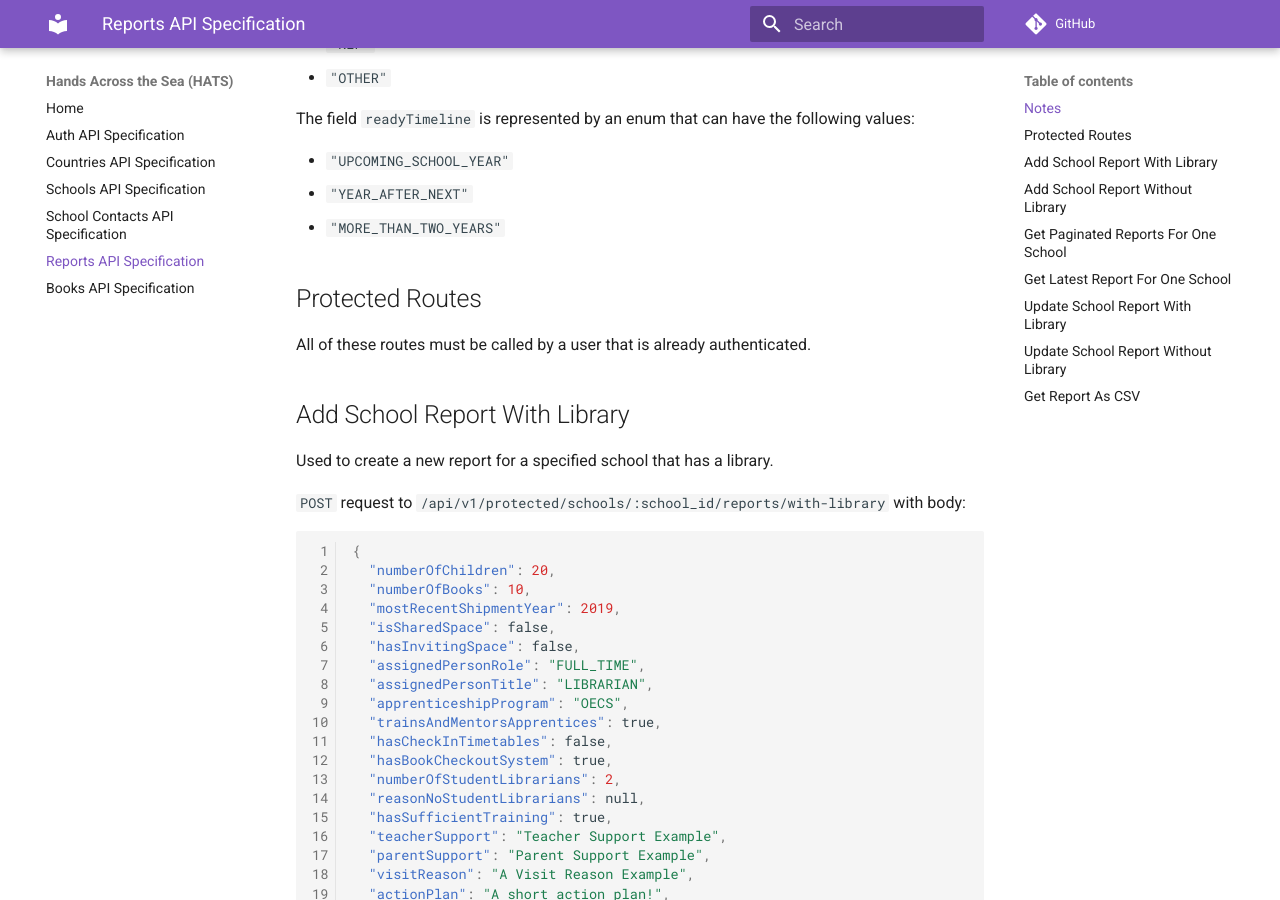
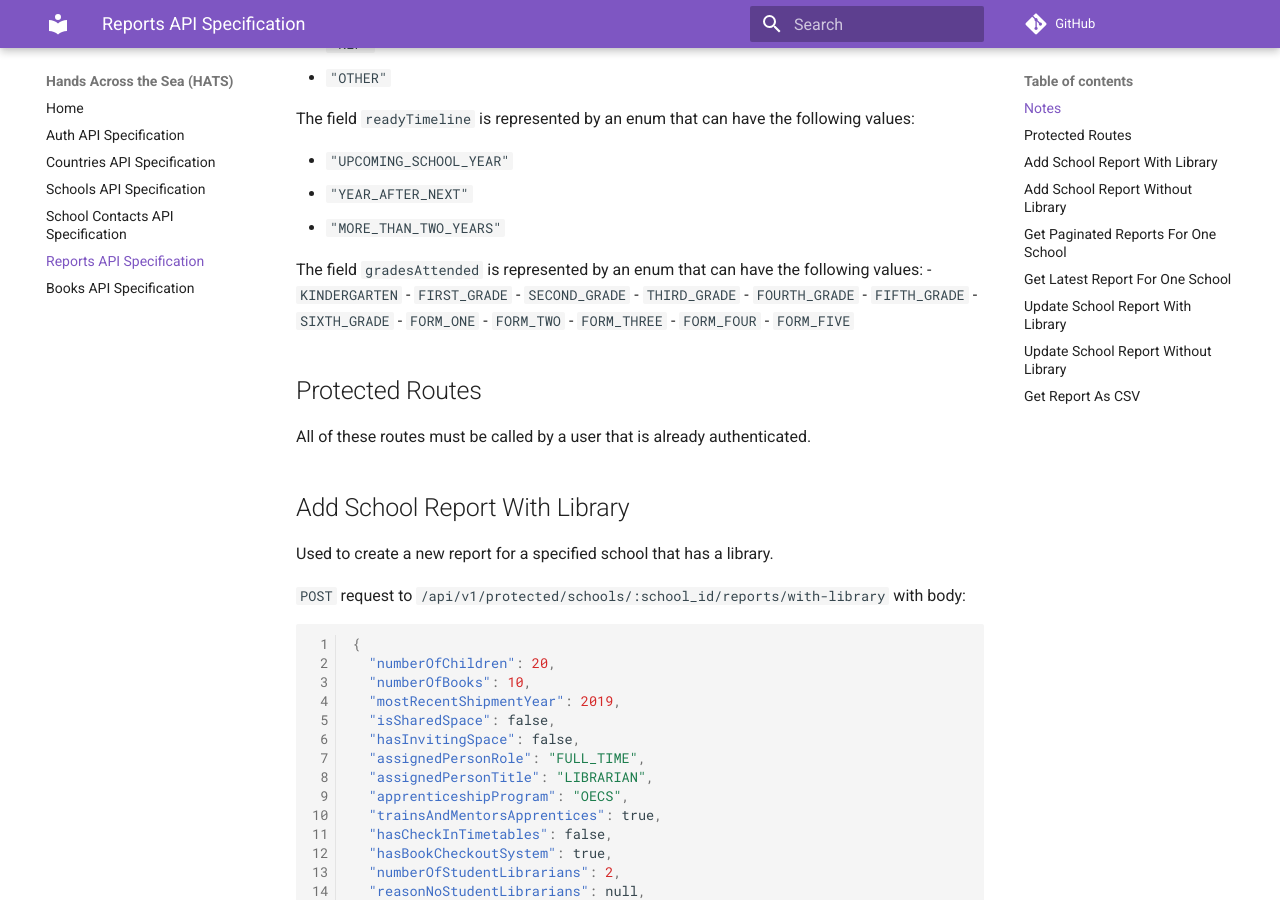
Before and after one commit to Code-4-Community/c4c-dev-docs, an MkDocs documentation site: the page built from docs/hats/api-spec-school-report.md, in a window 1280 px wide and 900 px high, scrolled down 841 px. Built offline with MkDocs 1.6.1 and Material for MkDocs 9.7.7, drawn with Linux system fonts in a browser that asks for light colours; comment, search, counter and statistics services are not loaded.

Commit message:
Added grads attended field

```diff
--- a/docs/hats/api-spec-school-report.md
+++ b/docs/hats/api-spec-school-report.md
@@ -34,6 +34,19 @@ The field `readyTimeline` is represented by an enum that can have the following
 - `"YEAR_AFTER_NEXT"`
 - `"MORE_THAN_TWO_YEARS"`
 
+The field `gradesAttended` is represented by an enum that can have the following values:
+- `KINDERGARTEN`
+- `FIRST_GRADE`
+- `SECOND_GRADE`
+- `THIRD_GRADE`
+- `FOURTH_GRADE`
+- `FIFTH_GRADE`
+- `SIXTH_GRADE`
+- `FORM_ONE`
+- `FORM_TWO`
+- `FORM_THREE`
+- `FORM_FOUR`
+- `FORM_FIVE`
 
 ## Protected Routes
 
```
